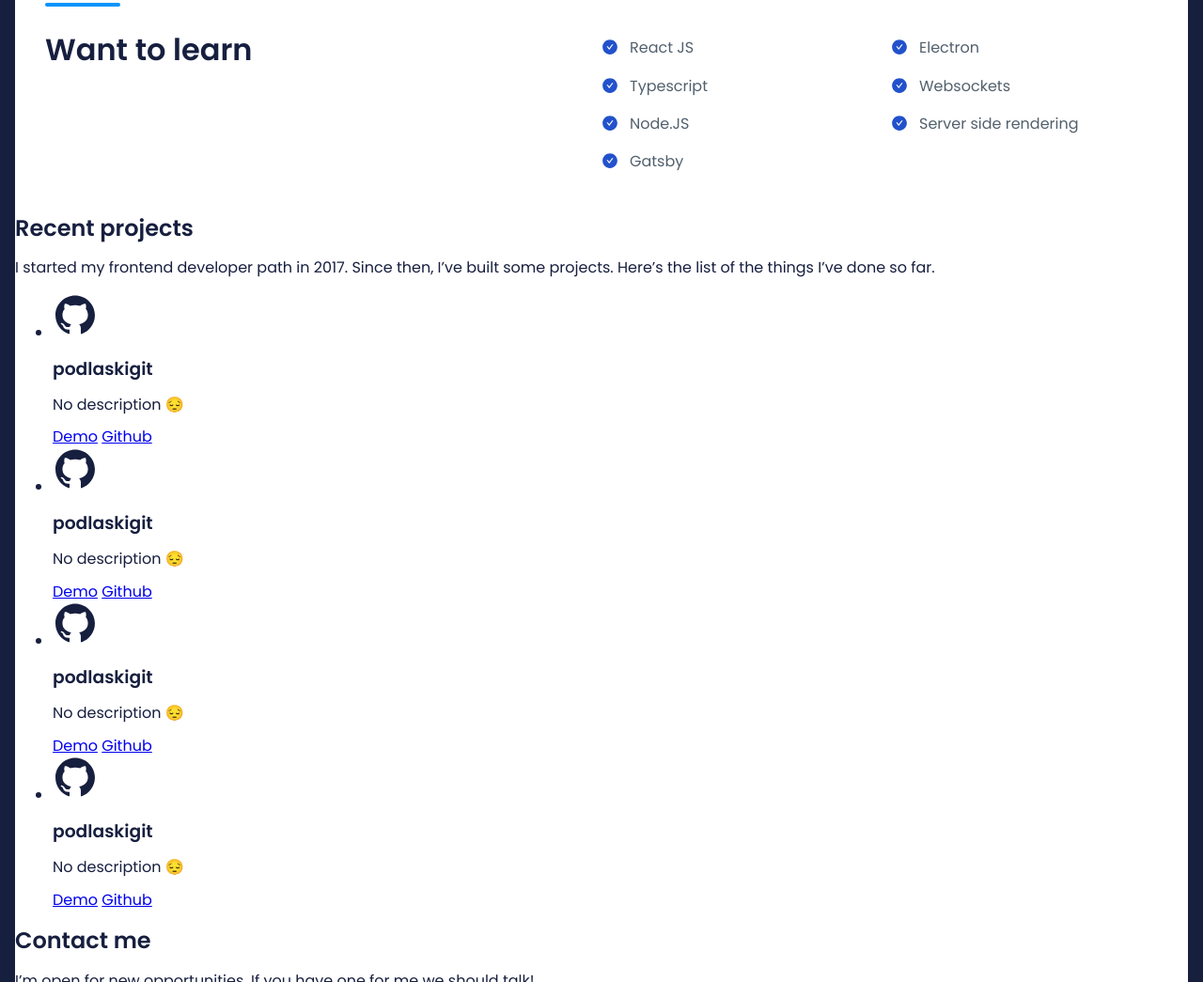
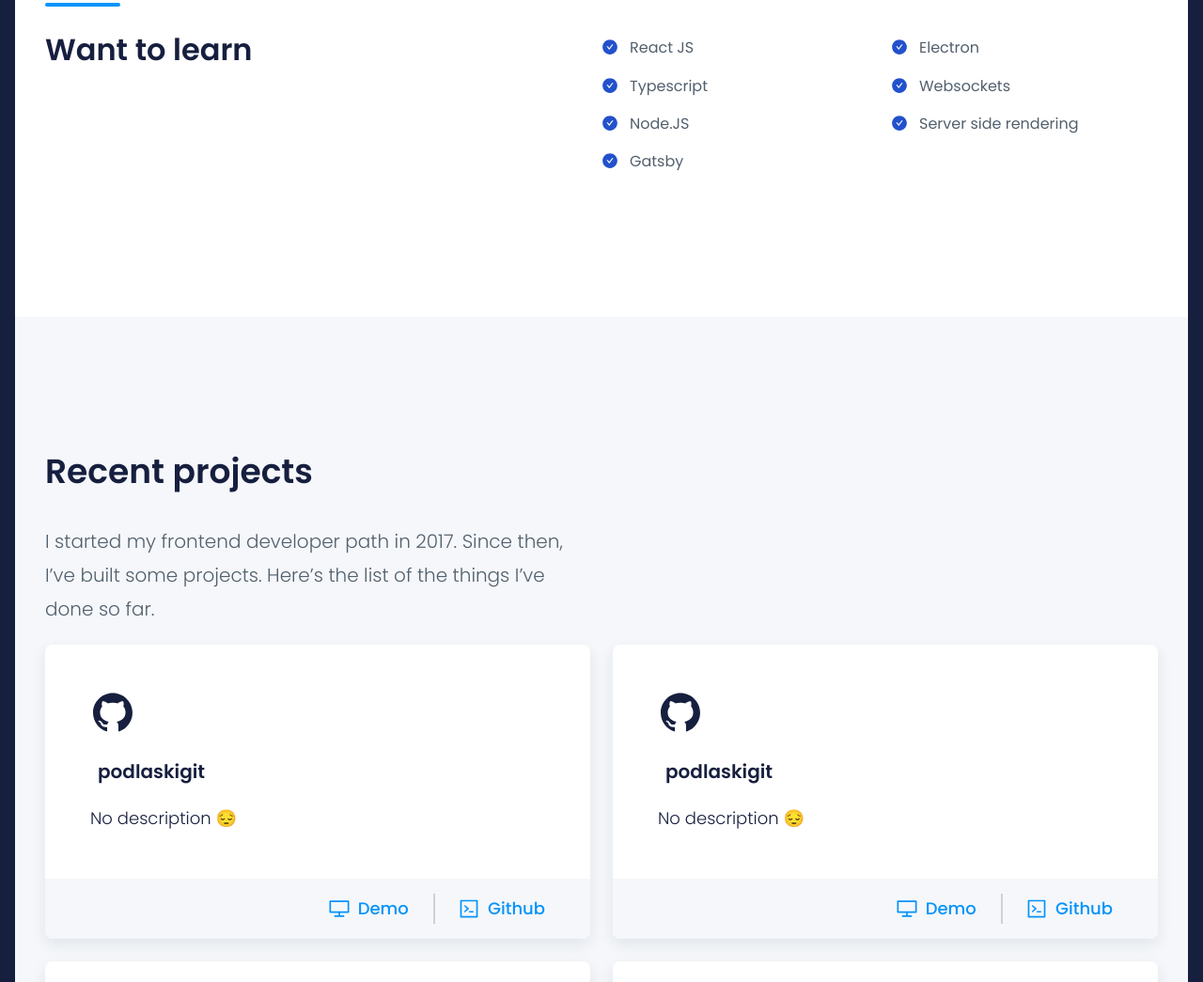
Before and after one commit to pablokmieleski/pablokmieleski.github.io, a website: page src/content/index.html in a window 1280 px wide. Shown: the part 1755-2800 px from the top of the page at 94% size. Drawn offline with nearby package versions, Linux system fonts and the light colour scheme; files that its build step writes are made by us from their sources; files whose address does not match are found by name.

Commit message:
feat. desktop styles for projects section

```diff
--- a/src/content/index.html
+++ b/src/content/index.html
@@ -86,62 +86,72 @@
     </section>
     <section id="my-projects" class="projects">
       <h2 class="projects__title">Recent projects</h2>
+      <div class="container">
         <p class="projects__description">I started my frontend developer path in 2017. Since then, I’ve built some
           projects. Here’s the list of the things I’ve done so far.</p>
         <ul class="projects-list">
           <li class="project">
+            <div class="project__container">
               <img class="project__logo" src="assets/img/github-icon.svg" alt="">
               <h3 class="project__title">podlaskigit</h3>
               <p class="project__description">No description 😔</p>
+            </div>
             <div class="project__footer">
-            <a class="project__link" href="#" title="Demo: podlaskigit.">Demo</a>
-            <a href="#" title="Sourcecode: podlaskigit.">Github</a>
+              <a class="project__link project__link--demo" href="#" title="Demo: podlaskigit.">Demo</a>
+              <a class="project__link project__link--code" href="#" title="Sourcecode: podlaskigit.">Github</a>
             </div>
           </li>
           <li class="project">
+            <div class="project__container">
               <img class="project__logo" src="assets/img/github-icon.svg" alt="">
               <h3 class="project__title">podlaskigit</h3>
               <p class="project__description">No description 😔</p>
+            </div>
             <div class="project__footer">
-            <a class="project__link" href="#" title="Demo: podlaskigit.">Demo</a>
-            <a href="#" title="Sourcecode: podlaskigit.">Github</a>
+              <a class="project__link project__link--demo" href="#" title="Demo: podlaskigit.">Demo</a>
+              <a class="project__link project__link--code" href="#" title="Sourcecode: podlaskigit.">Github</a>
             </div>
           </li>
           <li class="project">
+            <div class="project__container">
               <img class="project__logo" src="assets/img/github-icon.svg" alt="">
               <h3 class="project__title">podlaskigit</h3>
               <p class="project__description">No description 😔</p>
+            </div>
             <div class="project__footer">
-            <a class="project__link" href="#" title="Demo: podlaskigit.">Demo</a>
-            <a href="#" title="Sourcecode: podlaskigit.">Github</a>
+              <a class="project__link project__link--demo" href="#" title="Demo: podlaskigit.">Demo</a>
+              <a class="project__link project__link--code" href="#" title="Sourcecode: podlaskigit.">Github</a>
             </div>
           </li>
           <li class="project">
+            <div class="project__container">
               <img class="project__logo" src="assets/img/github-icon.svg" alt="">
               <h3 class="project__title">podlaskigit</h3>
               <p class="project__description">No description 😔</p>
+            </div>
             <div class="project__footer">
-            <a class="project__link" href="#" title="Demo: podlaskigit.">Demo</a>
-            <a href="#" title="Sourcecode: podlaskigit.">Github</a>
+              <a class="project__link project__link--demo" href="#" title="Demo: podlaskigit.">Demo</a>
+              <a class="project__link project__link--code" href="#" title="Sourcecode: podlaskigit.">Github</a>
             </div>
           </li>
-
-
-
         </ul>
-
+      </div>
     </section>
     <footer id="contact" class="contact">
       <h2 class="contact__title">Contact me</h2>
       <p class="contact__description">I’m open for new opportunities. If you have one for me we should talk!</p>
       <ul class="social">
-        <li class="social__item"><a class="social__link" href="#"><img class="social__icon" src="assets/img/fb-icon.svg" alt="facebook"></a>
+        <li class="social__item"><a class="social__link" href="#"><img class="social__icon" src="assets/img/fb-icon.svg"
+              alt="facebook"></a>
         </li>
-        <li class="social__item"><a class="social__link" href="#"><img class="social__icon" src="assets/img/instagram-icon.svg" alt="instagram"></a>
+        <li class="social__item"><a class="social__link" href="#"><img class="social__icon"
+              src="assets/img/instagram-icon.svg" alt="instagram"></a>
         </li>
-        <li class="social__item"><a class="social__link" href="#"><img class="social__icon" src="assets/img/github-icon-white.svg" alt="github"></a>
+        <li class="social__item"><a class="social__link" href="#"><img class="social__icon"
+              src="assets/img/github-icon-white.svg" alt="github"></a>
         </li>
-        <li class="social__item"><a class="social__link" href=""><img class="social__icon" src="assets/img/linkedin-icon.png" alt="linkedin"></a>
+        <li class="social__item"><a class="social__link" href=""><img class="social__icon"
+              src="assets/img/linkedin-icon.png" alt="linkedin"></a>
         </li>
       </ul>
       <a class="contact__mail" href="mailto:pablo.kmieleski@gmail.com">pablo.kmieleski@gmail.com</a>
--- a/src/scss/_variables.scss
+++ b/src/scss/_variables.scss
@@ -1,6 +1,7 @@
 $big-stone: #171F3F;
 $blue: #0593FB;
 $dark-blue: #2251CC;
+$light-gray: #F5F7FA;
 $gray: #52606D;
 $green: #06C847;
 $violet: #653CAD;
--- a/src/scss/main.scss
+++ b/src/scss/main.scss
@@ -4,7 +4,9 @@
 @import url('https://fonts.googleapis.com/css2?family=Poppins:wght@300;400;500;600&display=swap');
 
 @import "modules/hero.scss";
+@import "modules/projects.scss";
 @import "modules/skills.scss";
+
 
 html {
   box-sizing: border-box;
@@ -23,3 +25,8 @@ body {
   -webkit-font-smoothing: antialiased;
 	-moz-osx-font-smoothing: grayscale;
 }
+
+.container {
+  max-width: 1184px;
+  margin: 0 auto;
+}
--- /dev/null
+++ b/src/scss/modules/projects.scss
@@ -0,0 +1,93 @@
+.projects {
+    background: $light-gray;
+    padding: 8rem 0;
+    &__description {
+        font-weight: 300;
+        font-size: 1.25rem;
+        line-height: 2.25rem;
+        color: $gray;
+        max-width: 580px;
+    }
+    &__title {
+        font-size: 2.25rem;
+        margin: 0 auto;
+        font-style: normal;
+        font-weight: 600;
+        padding: 1rem 0;
+        max-width: 1184px;
+    }
+}
+
+.projects-list {
+    display: grid;
+    grid-template-columns: 1fr 1fr;
+    column-gap: 1.5rem;
+    row-gap: 1.5rem;
+    margin: 0;
+    padding: 0;
+    list-style-type: none;
+}
+
+.project {
+    background: #fff;
+    box-shadow: 0px 6px 16px rgba(24, 41, 67, 0.09);
+    border-radius: 8px;
+    overflow: hidden;
+    &__container {
+        padding: 3rem;
+    }
+    &__description {
+        font-weight: 300;
+        font-size: 1.125rem;
+        line-height: 2rem;
+        margin: 0;
+
+    }
+    &__footer {
+        background: $light-gray;
+        padding: 1rem 3rem;
+        text-align: right;
+    }
+    &__link {
+        color: $blue;
+        font-weight: 500;
+        font-size: 1.125rem;
+        line-height: 2rem;
+        text-decoration: none;
+        display: inline-flex;
+        align-items: center;
+        position: relative;
+        & + & {
+            margin-left: 48px;
+            &::after {
+                content: '';
+                height: 32px;
+                width: 2px;
+                background: #CBD2D9;
+                display: block;
+                position: absolute;
+                left: -26px;
+                pointer-events: none;
+            }
+
+        }
+        &::before {
+            content: "";
+            display: block;
+            margin-right: 8px;
+            width: 24px;
+            height: 24px;
+            background: url("../assets/img/demo-icon.svg");
+        }
+        &--code::before {
+            background: url("../assets/img/code-icon.svg");
+        }
+    }
+    &__title {
+        font-style: normal;
+        font-weight: 600;
+        font-size: 1.25rem;
+        line-height: 2.25rem;
+        margin: 1rem 0.5rem;
+    }
+}
--- a/src/scss/modules/skills.scss
+++ b/src/scss/modules/skills.scss
@@ -1,6 +1,6 @@
 .skills {
     max-width: 1184px;
-    margin: 0 auto;
+    margin: 0 auto 8rem;
     &__title {
         font-size: 2.25rem;
         margin: 0;
```
Lines whose indentation alone changed are shown as unchanged.
